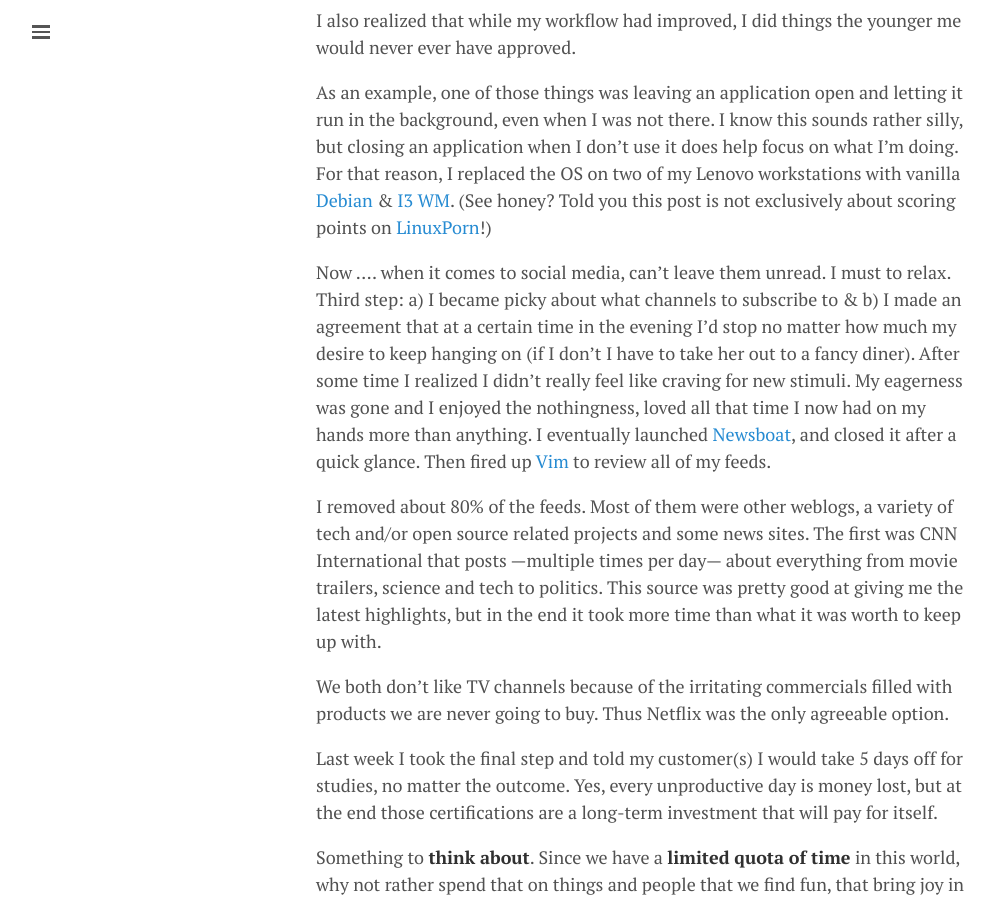
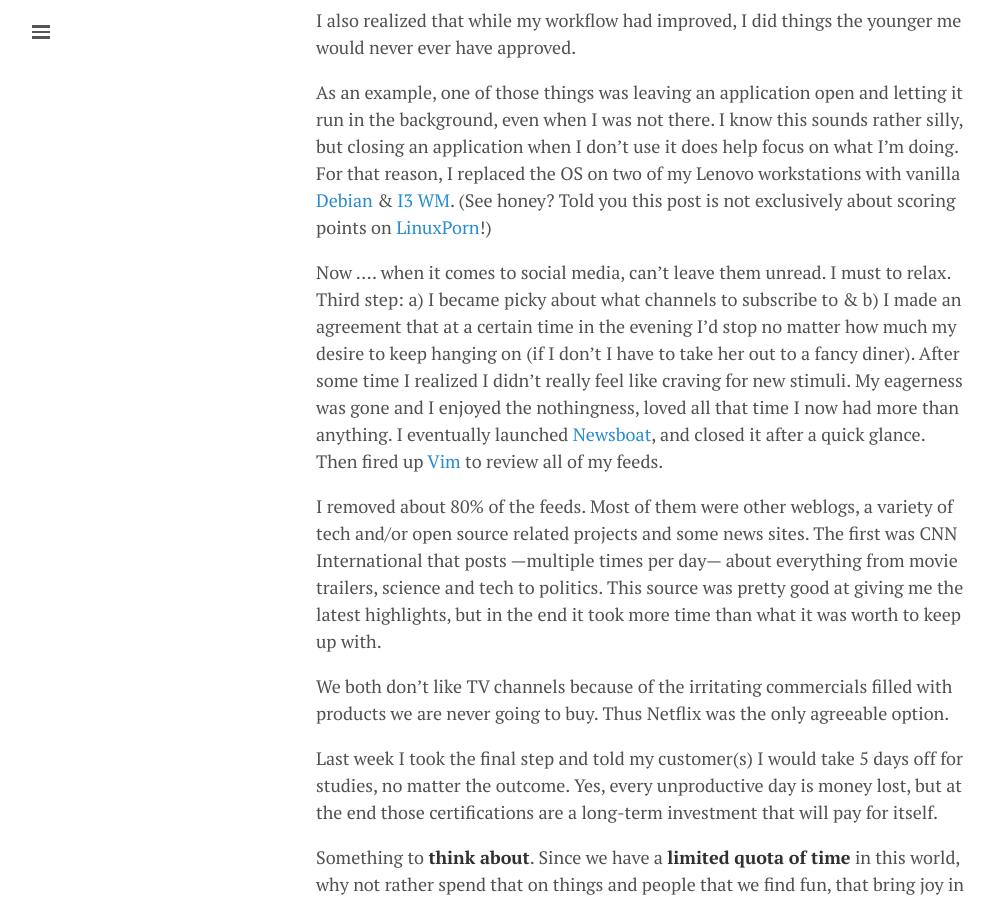
Before and after one commit to lgeurts/lgeurts.github.io, a Jekyll site: the page built from _posts/2021-11-09-why-i-decided-to-limit-my-social-presence.md, in a window 1280 px wide and 900 px high, scrolled down 1120 px. Shown: the whole window, without its empty margins (0-994 px from the left). Built offline with Jekyll 4.4.1, drawn with Linux system fonts in a browser that asks for light colours; nearby versions of some CDN libraries; comment, search, counter and statistics services are not loaded.

Commit message:
Update 2021-11-09-why-i-decided-to-limit-my-social-presence.md

```diff
--- a/_posts/2021-11-09-why-i-decided-to-limit-my-social-presence.md
+++ b/_posts/2021-11-09-why-i-decided-to-limit-my-social-presence.md
@@ -27,7 +27,7 @@
 As an example, one of those things was leaving an application open and letting it run in the background, even when I was not there. I know this sounds rather silly, but closing an application when I don’t use it does help focus on what I’m doing. For that reason, I replaced the OS on two of my Lenovo workstations with vanilla [Debian](https://www.debian.org/) & [I3 WM](https://i3wm.org/). (See honey? Told you this post is not exclusively about scoring points on [LinuxPorn](https://www.reddit.com/r/LinuxPorn/)!)
 
 Now .... when it comes to social media, can’t leave them unread. I must to relax.
-Third step: a) I became picky about what channels to subscribe to & b) I made an agreement that at a certain time in the evening I'd stop no matter how much my desire to keep hanging on (if I don't I have to take her out to a fancy diner). After some time I realized I didn’t really feel like craving for new stimuli. My eagerness was gone and I enjoyed the nothingness, loved all that time I now had on my hands more than anything. I eventually launched [Newsboat](https://newsboat.org/), and closed it after a quick glance. Then fired up [Vim](https://www.vim.org/download.php/) to review all of my feeds.
+Third step: a) I became picky about what channels to subscribe to & b) I made an agreement that at a certain time in the evening I'd stop no matter how much my desire to keep hanging on (if I don't I have to take her out to a fancy diner). After some time I realized I didn’t really feel like craving for new stimuli. My eagerness was gone and I enjoyed the nothingness, loved all that time I now had more than anything. I eventually launched [Newsboat](https://newsboat.org/), and closed it after a quick glance. Then fired up [Vim](https://www.vim.org/download.php/) to review all of my feeds.
 
 I removed about 80% of the feeds. Most of them were other weblogs, a variety of tech and/or open source related projects and some news sites. The first was CNN International that posts —multiple times per day— about everything from movie trailers, science and tech to politics. This source was pretty good at giving me the latest highlights, but in the end it took more time than what it was worth to keep up with.
 
```
